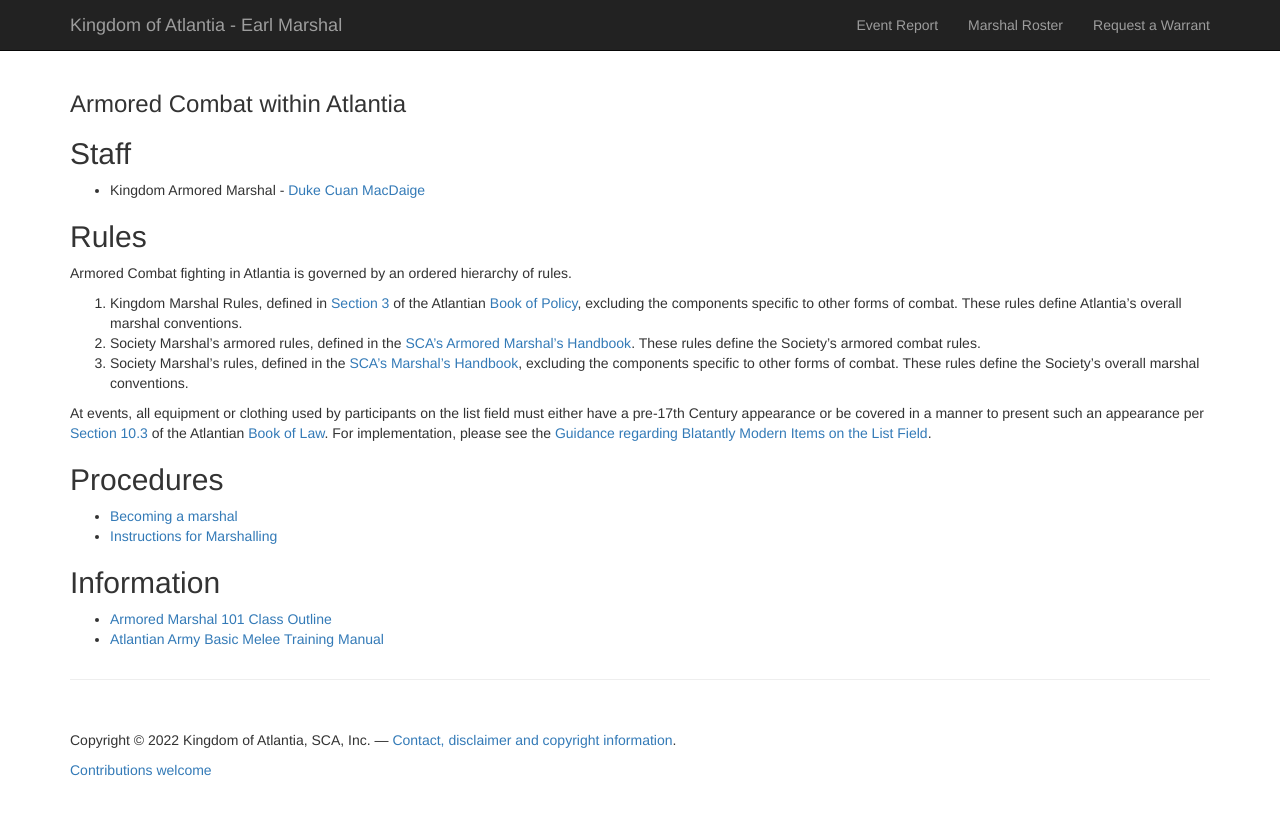
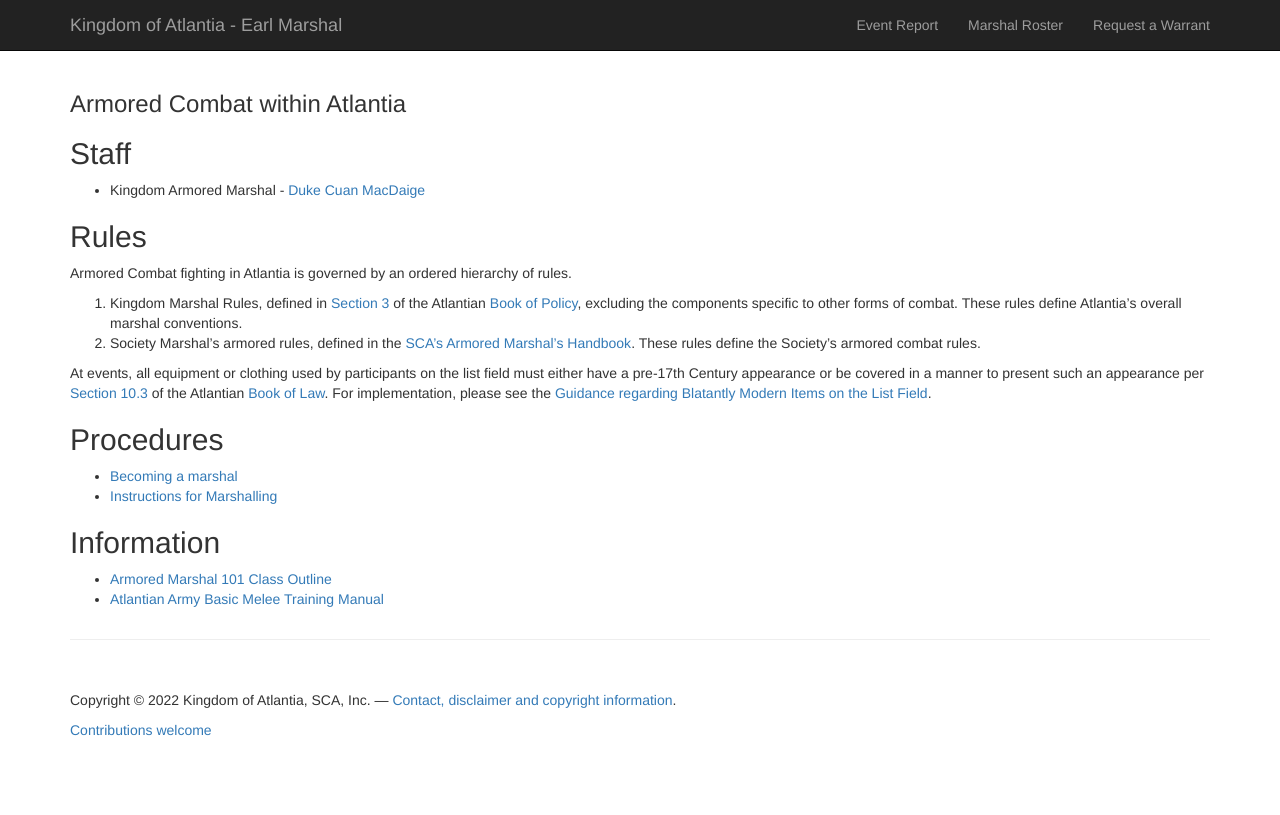
Before and after one commit to academie-de-espee/earl-marshal, a Jekyll site: the page built from armored.md, in a window 1280 px wide. Shown: the top 815 px of the page. Built offline with Jekyll 4.4.1, drawn with Linux system fonts in a browser that asks for light colours.

Commit message:
update armored combat paperwork links

```diff
--- a/armored.md
+++ b/armored.md
@@ -11,8 +11,7 @@ layout: default
 Armored Combat fighting in Atlantia is governed by an ordered hierarchy of rules.
 
 1. Kingdom Marshal Rules, defined in [Section 3](https://atlantia.sca.org/offices/seneschal/clerk-of-law/policy/marshal) of the Atlantian [Book of Policy](https://atlantia.sca.org/offices/seneschal/clerk-of-law/policy/seneschal), excluding the components specific to other forms of combat.  These rules define Atlantia's overall marshal conventions.
-2. Society Marshal's armored rules, defined in the [SCA's Armored Marshal's Handbook](https://www.sca.org/wp-content/uploads/2020/01/MarshalHandbookforRattanCombat.pdf).  These rules define the Society's armored combat rules.
-2. Society Marshal's rules, defined in the [SCA's Marshal's Handbook](https://www.sca.org/wp-content/uploads/2020/01/MarshalHandbookforRattanCombat.pdf), excluding the components specific to other forms of combat.  These rules define the Society's overall marshal conventions.
+2. Society Marshal's armored rules, defined in the [SCA's Armored Marshal's Handbook](https://www.sca.org/wp-content/uploads/2023/10/Armored_Combat_Handbook-Oct_2023.pdf).  These rules define the Society's armored combat rules.
 
 At events, all equipment or clothing used by participants on the list field must either have a pre-17th Century appearance or be covered in a manner to present such an appearance per [Section 10.3](https://atlantia.sca.org/offices/seneschal/clerk-of-law/book-of-law/reservations-and-restrictions?faqitem=Policy2) of the Atlantian [Book of Law](https://atlantia.sca.org/offices/seneschal/clerk-of-law/book-of-law/laws-of-the-kingdom).  For implementation, please see the [Guidance regarding Blatantly Modern Items on the List Field](/procedures/modern/).
 
```
Also changed, not shown: paperwork.md (+1 -1 lines).
